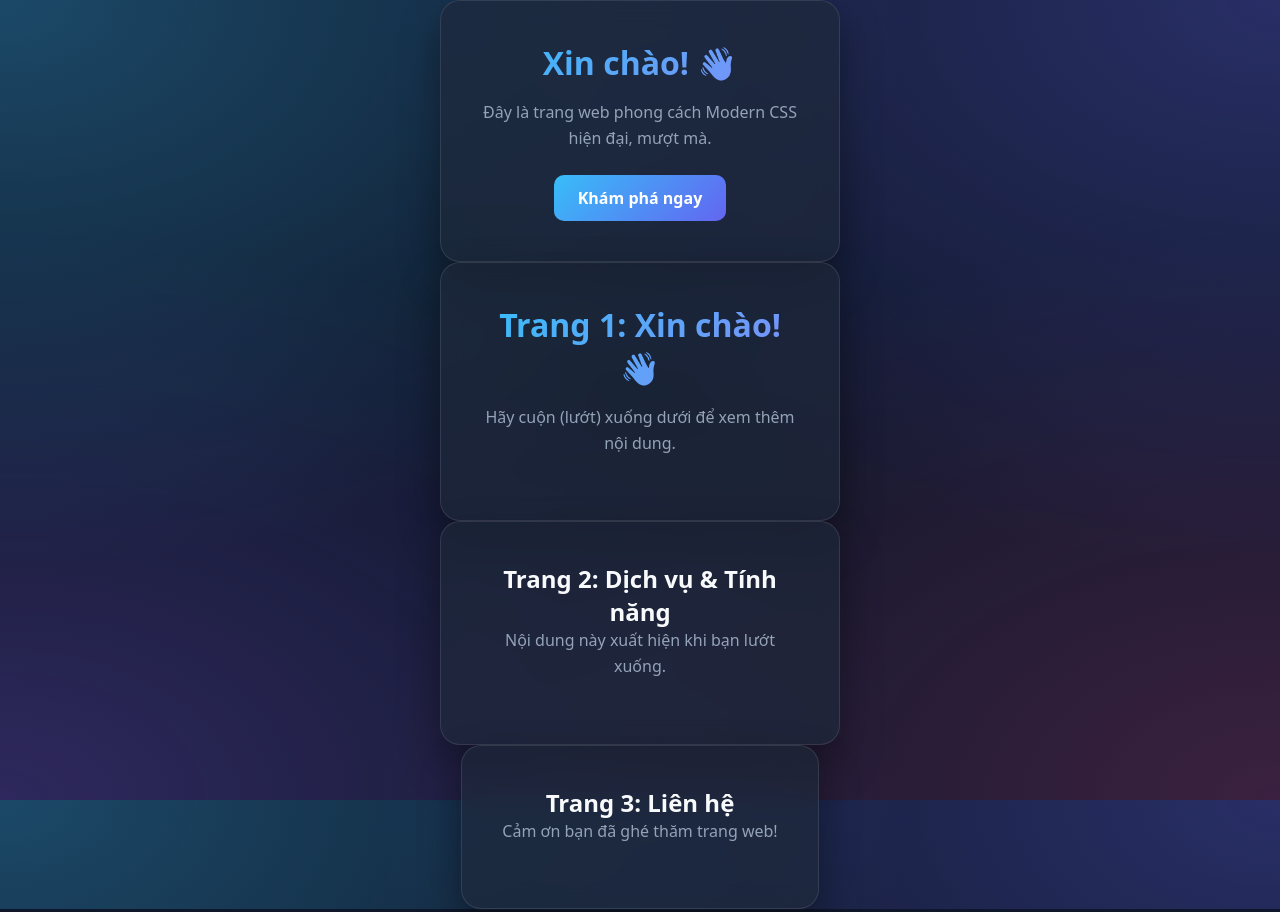
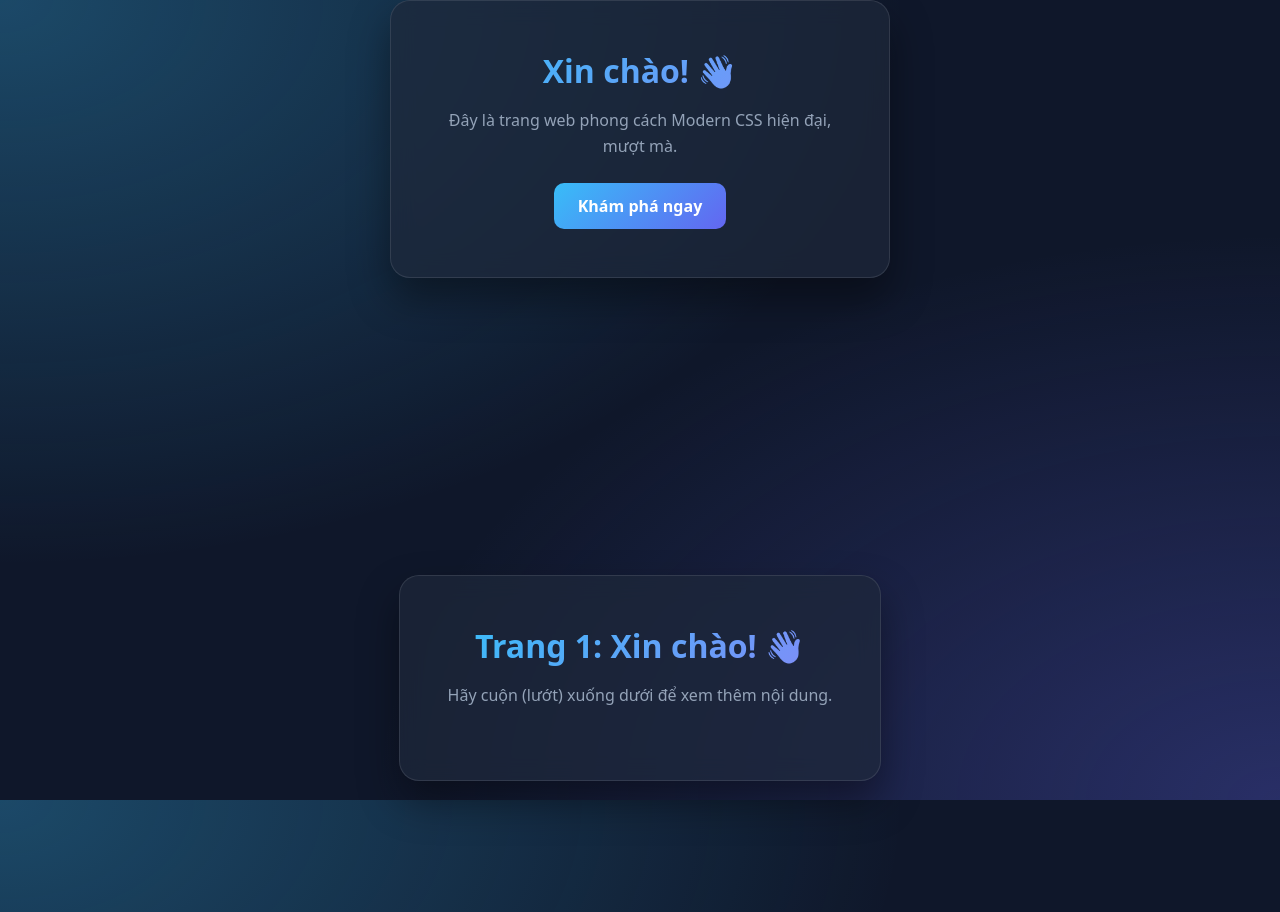
Before and after one commit to exxhublink/index.html, a plain HTML site: page index.html in a window 1280 px wide. Shown: the top 912 px of the page. Drawn offline with Linux system fonts and the light colour scheme.

Commit message:
Update style.css

```diff
--- a/style.css
+++ b/style.css
@@ -78,3 +78,43 @@ body {
     radial-gradient(at 0% 100%, rgba(139, 92, 246, 0.25) 0px, transparent 50%);
   background-attachment: fixed;
 }
+/* 1. Kích hoạt hiệu ứng cuộn mượt cho toàn trang */
+html {
+  scroll-behavior: smooth;
+}
+
+/* 2. Cấu hình nền cố định khi lướt */
+body {
+  margin: 0;
+  font-family: system-ui, -apple-system, sans-serif;
+  color: white;
+  background-color: #0f172a;
+  /* Mẫu nền Mesh Gradient */
+  background-image:
+    radial-gradient(at 0% 0%, rgba(56, 189, 248, 0.3) 0px, transparent 50%),
+    radial-gradient(at 100% 100%, rgba(99, 102, 241, 0.3) 0px, transparent 50%);
+  background-attachment: fixed; /* Giữ nền đứng yên khi cuộn nội dung */
+}
+
+/* 3. Tạo khoảng cách chiều cao cho các đoạn nội dung */
+.section {
+  min-height: 100vh; /* Mỗi phần chiếm ít nhất 100% chiều cao màn hình */
+  display: flex;
+  justify-content: center;
+  align-items: center;
+  padding: 2rem;
+  box-sizing: border-box;
+}
+
+/* 4. Khung thẻ hiển thị nội dung */
+.card {
+  background: rgba(30, 41, 59, 0.7);
+  backdrop-filter: blur(12px);
+  border: 1px solid rgba(255, 255, 255, 0.1);
+  padding: 3rem;
+  border-radius: 20px;
+  max-width: 500px;
+  width: 100%;
+  text-align: center;
+  box-shadow: 0 20px 40px rgba(0, 0, 0, 0.4);
+}
```
